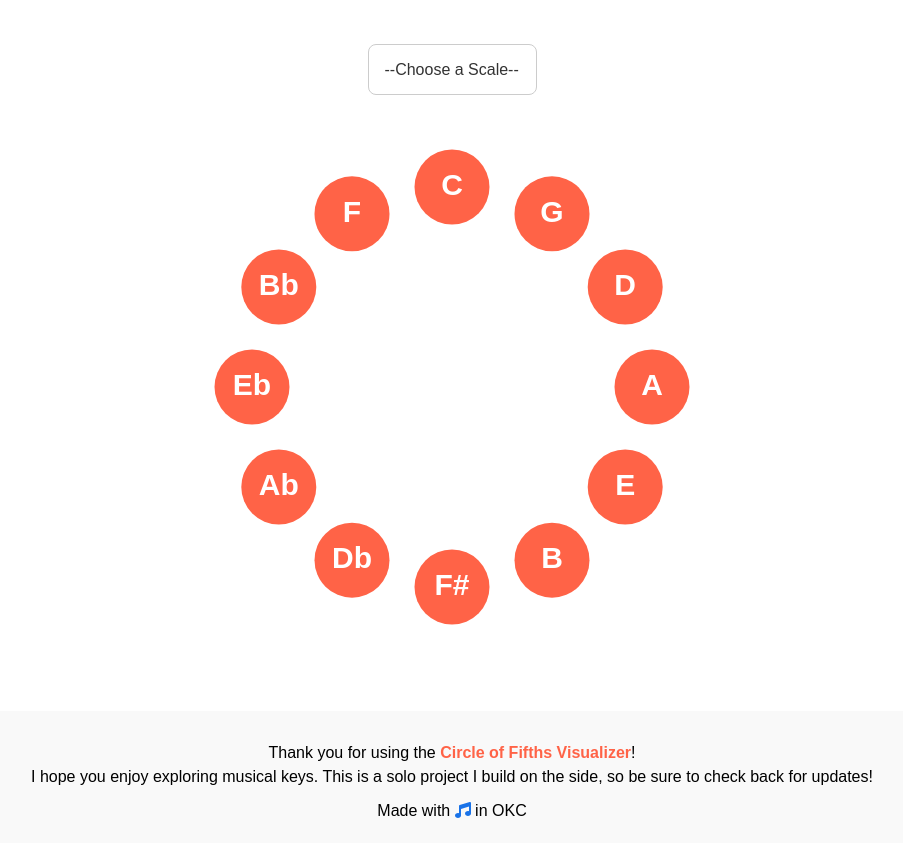
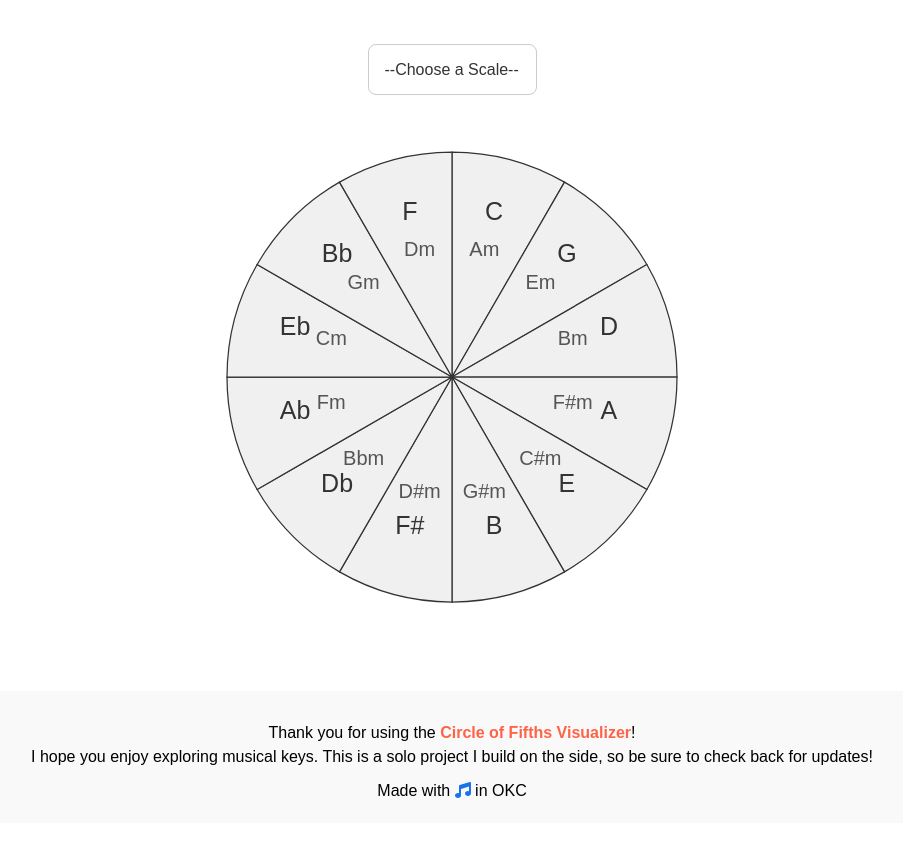
Before and after one commit to ajSeadler/scale-viewer, a React (Vite) app: page / in a window 1280 px wide. Shown: the part 542-1385 px from the top of the page, without its empty margins (188-1091 px from the left). Built offline with nearby package versions, Linux system fonts and the light colour scheme.

Commit message:
circle of fifths is now a chart

```diff
--- a/src/components/CircleOfFifths.jsx
+++ b/src/components/CircleOfFifths.jsx
@@ -1,45 +1,78 @@
-import React from 'react';
-import '../styles/CircleOfFifths.css';
+// src/components/CircleOfFifths.js
+import React from "react";
+import "../styles/CircleOfFifths.css";
 
 const keys = [
-  { name: 'C', angle: -90 },
-  { name: 'G', angle: -60 },
-  { name: 'D', angle: -30 },
-  { name: 'A', angle: 0 },
-  { name: 'E', angle: 30 },
-  { name: 'B', angle: 60 },
-  { name: 'F#', angle: 90 },
-  { name: 'Db', angle: 120 },
-  { name: 'Ab', angle: 150 },
-  { name: 'Eb', angle: 180 },
-  { name: 'Bb', angle: 210 },
-  { name: 'F', angle: 240 },
+  { major: "C", minor: "Am", angle: -90, sharps: 0, flats: 0 },
+  { major: "G", minor: "Em", angle: -60, sharps: 1, flats: 0 },
+  { major: "D", minor: "Bm", angle: -30, sharps: 2, flats: 0 },
+  { major: "A", minor: "F#m", angle: 0, sharps: 3, flats: 0 },
+  { major: "E", minor: "C#m", angle: 30, sharps: 4, flats: 0 },
+  { major: "B", minor: "G#m", angle: 60, sharps: 5, flats: 0 },
+  { major: "F#", minor: "D#m", angle: 90, sharps: 6, flats: 0 },
+  { major: "Db", minor: "Bbm", angle: 120, sharps: 0, flats: 5 },
+  { major: "Ab", minor: "Fm", angle: 150, sharps: 0, flats: 4 },
+  { major: "Eb", minor: "Cm", angle: 180, sharps: 0, flats: 3 },
+  { major: "Bb", minor: "Gm", angle: 210, sharps: 0, flats: 2 },
+  { major: "F", minor: "Dm", angle: 240, sharps: 0, flats: 1 },
 ];
 
 const CircleOfFifths = ({ selectedKey, setSelectedKey }) => {
+  const radius = 90; // Radius of the circle
+  const center = 100; // Center of the SVG viewBox
+  const sliceAngle = 360 / keys.length; // Angle of each slice
+
   return (
     <div className="circle-of-fifths">
+      <svg viewBox="0 0 200 200" className="circle-svg">
+        {keys.map((key, index) => {
+          // Calculate angles for pie slices
+          const startAngle = (index * sliceAngle - 90) * (Math.PI / 180);
+          const endAngle = ((index + 1) * sliceAngle - 90) * (Math.PI / 180);
 
-      <svg viewBox="0 0 200 200" className="circle-svg">
-        {keys.map((key) => {
-          const x = 100 + 80 * Math.cos((key.angle * Math.PI) / 180);
-          const y = 100 + 80 * Math.sin((key.angle * Math.PI) / 180);
+          // Define points for the path
+          const x1 = center + radius * Math.cos(startAngle);
+          const y1 = center + radius * Math.sin(startAngle);
+          const x2 = center + radius * Math.cos(endAngle);
+          const y2 = center + radius * Math.sin(endAngle);
+
+          // Midpoint for placing text
+          const midAngle = (startAngle + endAngle) / 2;
+          const textX = center + (radius - 25) * Math.cos(midAngle);
+          const textY = center + (radius - 25) * Math.sin(midAngle);
+          const minorTextX = center + (radius - 40) * Math.cos(midAngle);
+          const minorTextY = center + (radius - 40) * Math.sin(midAngle);
+
           return (
-            <g key={key.name} onClick={() => setSelectedKey(key.name)}>
-              <circle
-                cx={x}
-                cy={y}
-                r="15"
-                className={`key-circle ${key.name === selectedKey ? 'active' : ''}`}
+            <g key={index} onClick={() => setSelectedKey(key.major)}>
+              {/* Pie Slice */}
+              <path
+                d={`M ${center} ${center} L ${x1} ${y1} A ${radius} ${radius} 0 0 1 ${x2} ${y2} Z`}
+                className={`key-slice ${
+                  key.major === selectedKey ? "active" : ""
+                }`}
               />
+
+              {/* Major Key Text */}
               <text
-                x={x}
-                y={y}
-                textAnchor="middle"
-                alignmentBaseline="middle"
-                className="key-text"
+                x={textX}
+                y={textY}
+                className={`key-text ${
+                  key.major === selectedKey ? "active" : ""
+                }`}
               >
-                {key.name}
+                {key.major}
+              </text>
+
+              {/* Minor Key Text */}
+              <text
+                x={minorTextX}
+                y={minorTextY}
+                className={`key-text minor-text ${
+                  key.minor === selectedKey ? "active" : ""
+                }`}
+              >
+                {key.minor}
               </text>
             </g>
           );
--- a/src/components/ScaleDisplay.jsx
+++ b/src/components/ScaleDisplay.jsx
@@ -1,9 +1,10 @@
+// src/components/ScaleDisplay.js
 import React, { useEffect, useRef } from "react";
 import { getNoteName } from "../utils/noteMapping";
 import MusicNotation from "./MusicNotation";
 import "../styles/ScaleDisplay.css";
+import { circleOfFifths } from "../utils/noteMapping"; // Import circleOfFifths data
 
-// Define a constant `scales` that holds various musical scales with their intervals, chords, and degrees.
 const scales = {
   Major: {
     intervals: [0, 2, 4, 5, 7, 9, 11],
@@ -69,15 +70,13 @@ const scales = {
 
 // Utility function to get chord keys
 const getChordKeys = (note, chord) => {
-  // Example logic for chord keys
   switch (chord) {
-    case 'maj':
+    case "maj":
       return [`${note}/4`, `${note}maj/4`, `${note}5/4`];
-    case 'min':
+    case "min":
       return [`${note}/4`, `${note}m/4`, `${note}5/4`];
-    case 'dim':
+    case "dim":
       return [`${note}/4`, `${note}dim/4`, `${note}5/4`];
-    // Add more cases for other chord types
     default:
       return [`${note}/4`];
   }
@@ -95,12 +94,20 @@ const ScaleDisplay = ({ selectedKey, selectedScale }) => {
   if (!selectedKey || !selectedScale) return null;
 
   const scale = scales[selectedScale];
-  const notes = scale.intervals.map(interval => getNoteName(selectedKey, interval));
+  const notes = scale.intervals.map((interval) =>
+    getNoteName(selectedKey, interval)
+  );
 
   const chords = scale.chords.map((chord, index) => ({
     name: `${notes[index]} ${chord}`,
-    keys: getChordKeys(notes[index], chord)
+    keys: getChordKeys(notes[index], chord),
   }));
+
+  const { sharps, flats } = circleOfFifths[selectedKey];
+  const keySignature =
+    sharps > 0
+      ? `${sharps} Sharp${sharps > 1 ? "s" : ""}`
+      : `${flats} Flat${flats > 1 ? "s" : ""}`;
 
   return (
     <div ref={scaleDisplayRef} className="scale-display">
@@ -110,6 +117,7 @@ const ScaleDisplay = ({ selectedKey, selectedScale }) => {
           {selectedScale.replace(/([A-Z])/g, " $1").trim()}
         </span>
       </h2>
+      <p className="key-signature">{keySignature}</p>
       <p>Scroll down to see notation and chords</p>
       <ul>
         {notes.map((note, index) => (
--- a/src/styles/CircleOfFifths.css
+++ b/src/styles/CircleOfFifths.css
@@ -1,42 +1,60 @@
-/* src/styles/CircleOfFifths.css */
+/* CircleOfFifths.css */
 
 .circle-of-fifths {
+  width: 100%;
+  max-width: 500px;
+  margin: 0 auto;
+  position: relative;
   display: flex;
   justify-content: center;
-  margin: auto;
+  align-items: center;
 }
 
 .circle-svg {
-  width: 500px; /* Default width for mobile */
-  height: 500px; /* Maintain square aspect ratio */
-  margin: 10px;
+  width: 50vw;
+  height: auto;
 }
 
-.key-circle {
-  fill: #ff6347;
+.key-slice {
+  fill: #f0f0f0;
+  stroke: #333;
+  stroke-width: 0.5;
   cursor: pointer;
-  transition: fill 0.3s;
+  transition: fill 0.3s ease;
 }
 
-.key-circle:hover {
-  fill: grey;
-}
-
-.key-circle.active {
-  fill: #3b3561; /* Different color for the selected key */
+.key-slice.active {
+  fill: #ff6f61; /* Highlighted color */
 }
 
 .key-text {
   font-family: "Arial", sans-serif;
-  font-weight: bolder;
-  font-size: 12px;
-  fill: #fff;
+  font-size: 10px;
+  fill: #333;
+  text-anchor: middle;
   pointer-events: none;
 }
 
-@media (max-width: 768px) {
+.key-text.active {
+  fill: #fff; /* Text color for the selected key */
+  font-weight: bold; /* Make text bold */
+}
+
+.minor-text {
+  font-size: 8px;
+  fill: #555;
+}
+
+.center-text {
+  font-size: 14px;
+  font-weight: bold;
+  fill: #333;
+  text-anchor: middle;
+}
+
+@media (max-width: 1024px) {
   .circle-svg {
-    width: 350px;
-    height: 350px;
+    width: 90vw;
+    height: auto;
   }
 }
--- a/src/styles/ScaleDisplay.css
+++ b/src/styles/ScaleDisplay.css
@@ -2,7 +2,7 @@
   max-height: 450px; /* Adjust the maximum height as needed */
   overflow-y: auto; /* Enable vertical scrolling for overflow content */
   margin: 20px auto;
-  width: 25vw;
+  width: auto;
   padding: 20px;
   background: #fff;
   color: #333;
@@ -12,8 +12,12 @@
   text-align: center;
 }
 
+.key-signature {
+  margin-bottom: 2% !important;
+}
+
 .scale-display p {
-  margin: 0px;
+  margin: 10px;
   padding: 3px;
   margin-top: -4%;
   font-style: italic;
@@ -21,7 +25,6 @@
 
 .scale-display h2 {
   font-size: 24px;
-  margin-top: -1%;
 }
 
 .scale-name {
@@ -67,7 +70,7 @@
 @media (max-width: 768px) {
   .scale-display {
     padding: 15px;
-    width: 95vw;
+    width: auto;
   }
 
   .scale-display h2 {
--- a/src/utils/noteMapping.js
+++ b/src/utils/noteMapping.js
@@ -1,24 +1,50 @@
 // src/utils/noteMapping.js
 const circleOfFifths = {
-  C: {sharps: 0, flats: 0},
-  G: {sharps: 1, flats: 0},
-  D: {sharps: 2, flats: 0},
-  A: {sharps: 3, flats: 0},
-  E: {sharps: 4, flats: 0},
-  B: {sharps: 5, flats: 0},
-  'F#': {sharps: 6, flats: 0},
-  'C#': {sharps: 7, flats: 0},
-  F: {sharps: 0, flats: 1},
-  'Bb': {sharps: 0, flats: 2},
-  'Eb': {sharps: 0, flats: 3},
-  'Ab': {sharps: 0, flats: 4},
-  'Db': {sharps: 0, flats: 5},
-  'Gb': {sharps: 0, flats: 6},
-  'Cb': {sharps: 0, flats: 7},
+  C: { sharps: 0, flats: 0 },
+  G: { sharps: 1, flats: 0 },
+  D: { sharps: 2, flats: 0 },
+  A: { sharps: 3, flats: 0 },
+  E: { sharps: 4, flats: 0 },
+  B: { sharps: 5, flats: 0 },
+  "F#": { sharps: 6, flats: 0 },
+  "C#": { sharps: 7, flats: 0 },
+  F: { sharps: 0, flats: 1 },
+  Bb: { sharps: 0, flats: 2 },
+  Eb: { sharps: 0, flats: 3 },
+  Ab: { sharps: 0, flats: 4 },
+  Db: { sharps: 0, flats: 5 },
+  Gb: { sharps: 0, flats: 6 },
+  Cb: { sharps: 0, flats: 7 },
 };
 
-const notesSharp = ['C', 'C#', 'D', 'D#', 'E', 'F', 'F#', 'G', 'G#', 'A', 'A#', 'B'];
-const notesFlat = ['C', 'Db', 'D', 'Eb', 'E', 'F', 'Gb', 'G', 'Ab', 'A', 'Bb', 'B'];
+const notesSharp = [
+  "C",
+  "C#",
+  "D",
+  "D#",
+  "E",
+  "F",
+  "F#",
+  "G",
+  "G#",
+  "A",
+  "A#",
+  "B",
+];
+const notesFlat = [
+  "C",
+  "Db",
+  "D",
+  "Eb",
+  "E",
+  "F",
+  "Gb",
+  "G",
+  "Ab",
+  "A",
+  "Bb",
+  "B",
+];
 
 const getNoteName = (key, interval) => {
   const { sharps, flats } = circleOfFifths[key];
@@ -26,4 +52,4 @@ const getNoteName = (key, interval) => {
   return notes[(notes.indexOf(key) + interval) % 12];
 };
 
-export { getNoteName };
+export { getNoteName, circleOfFifths };
```
